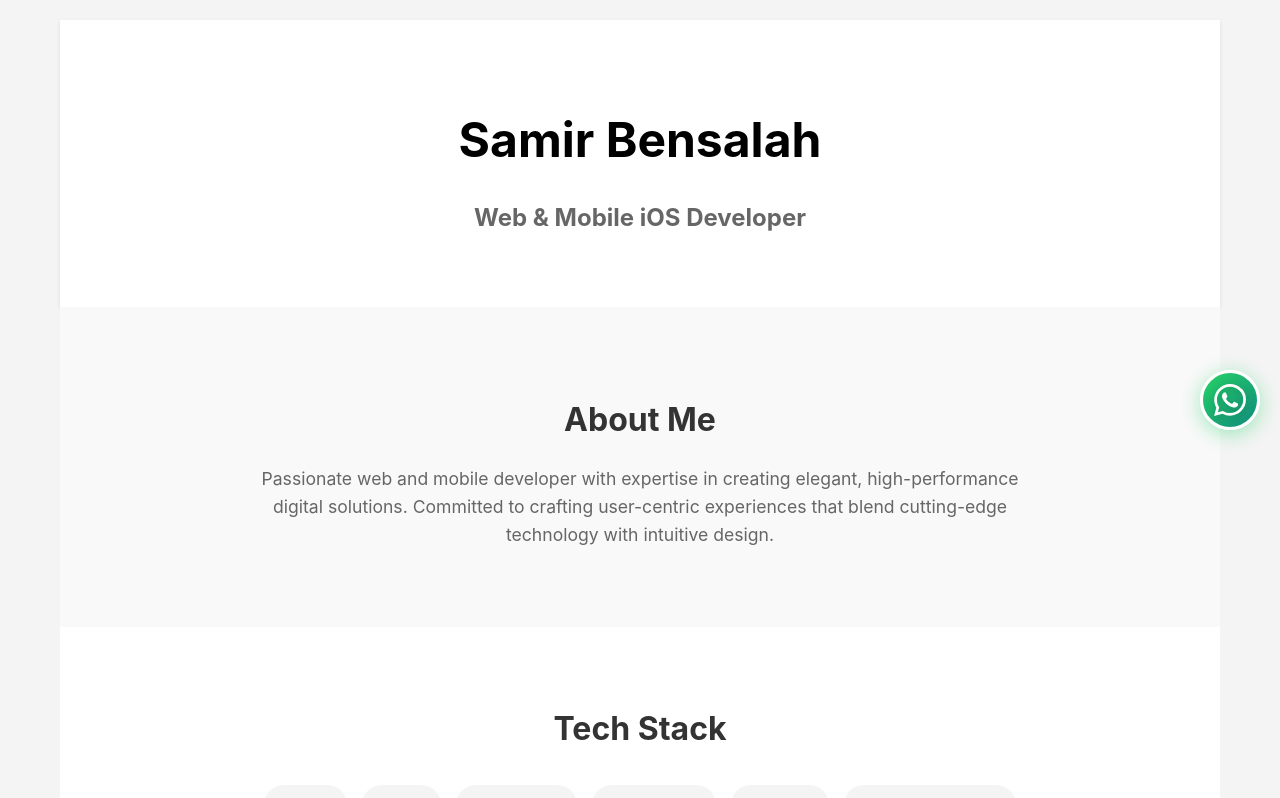
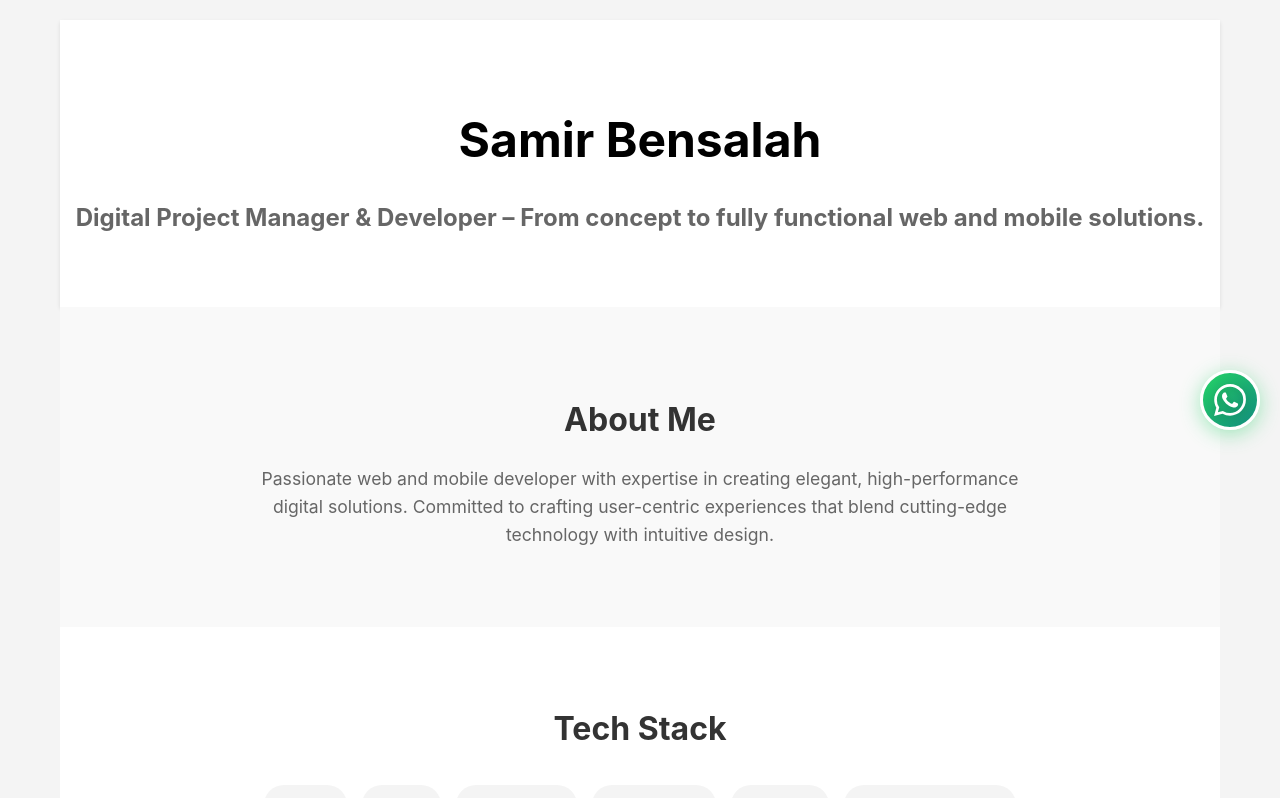
Before and after one commit to samir240/portfolio, a React (Create React App) app: page / in a window 1280 px wide. Shown: the top 798 px of the page. Built offline with nearby package versions, Linux system fonts and the light colour scheme; the HTML template or start-up script is replaced by a standard one.

Commit message:
mise a jour3  2025

```diff
--- a/src/App.jsx
+++ b/src/App.jsx
@@ -14,7 +14,7 @@ function App() {
     <div className="portfolio-container">
       <Header
         name="Samir Bensalah"
-        title="Web & Mobile iOS Developer"
+        title="Digital Project Manager & Developer – From concept to fully functional web and mobile solutions."
         profileImage={Profil} // ✅ syntaxe correcte avec des accolades
       />
 
--- a/src/components/WhatsAppButton.jsx
+++ b/src/components/WhatsAppButton.jsx
@@ -3,7 +3,7 @@ import './WhatsAppButton.css';
 
 function WhatsAppButton() {
   const handleWhatsAppClick = () => {
-    const phoneNumber = '+33612345678'; // Remplacez par votre numéro WhatsApp
+    const phoneNumber = '+213557194575'; // Remplacez par votre numéro WhatsApp
     const message = 'Bonjour ! Je suis intéressé par vos services de développement.';
     const whatsappUrl = `https://wa.me/${phoneNumber}?text=${encodeURIComponent(message)}`;
     window.open(whatsappUrl, '_blank');
```
